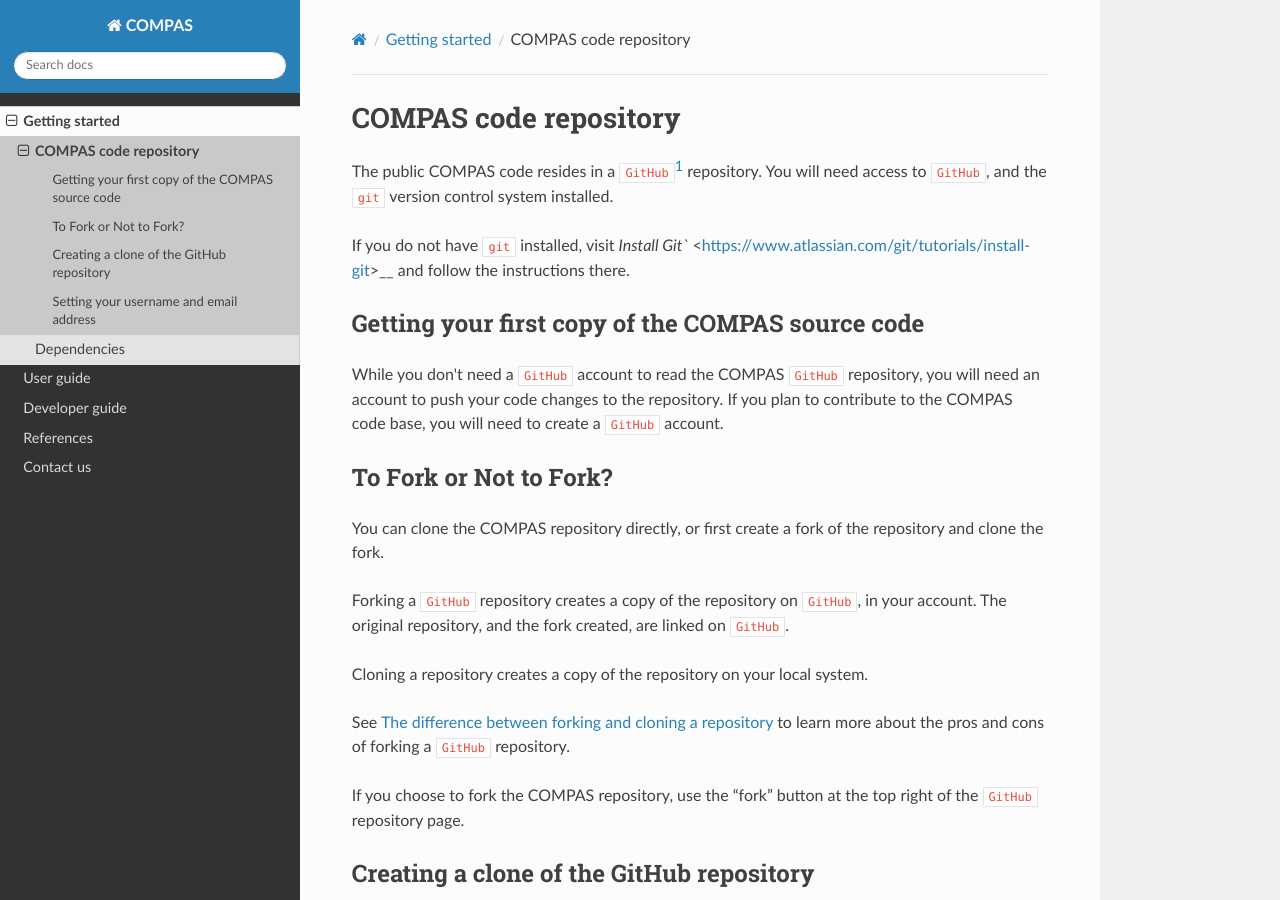
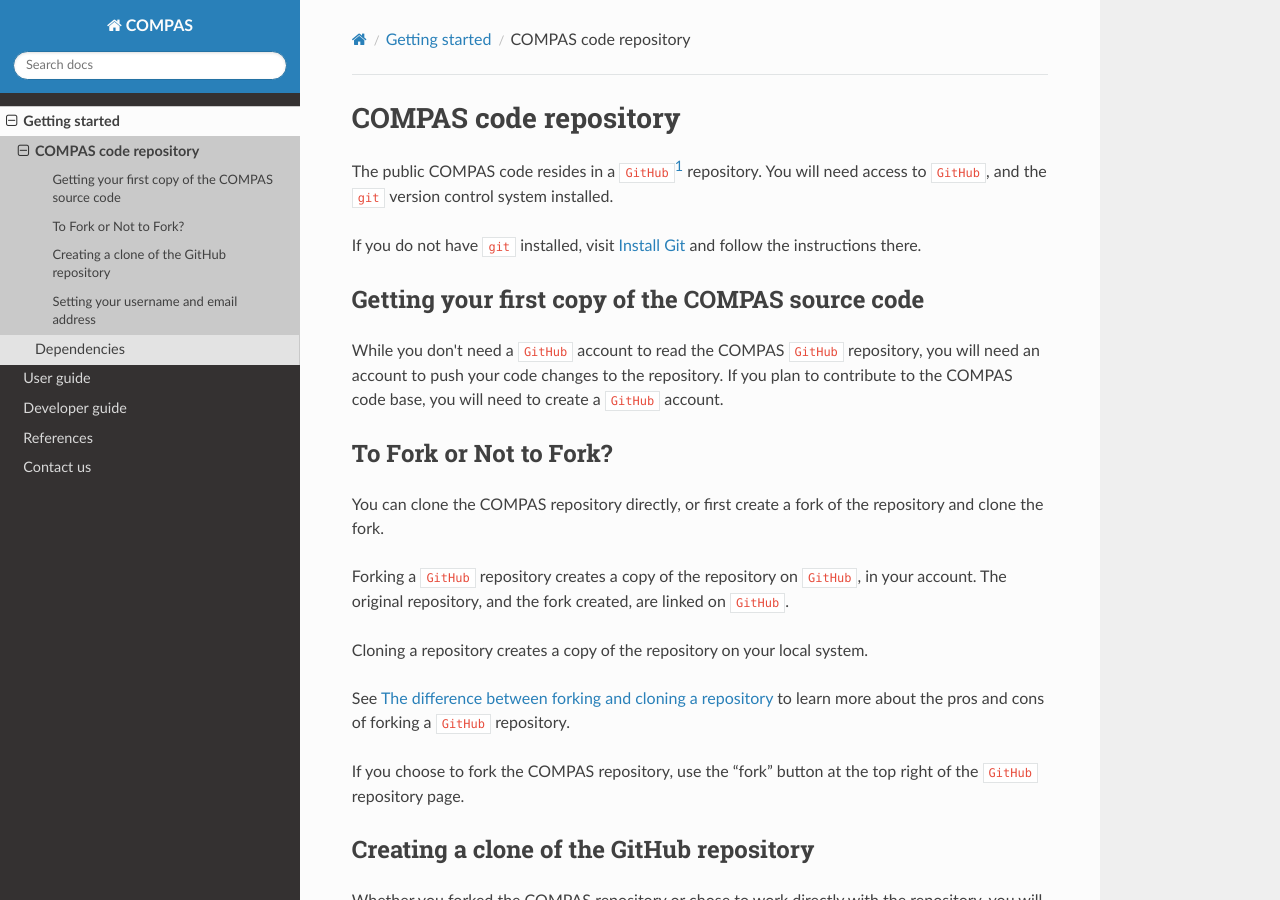
Before and after one commit to jeffriley/COMPAS-docs-test, a Sphinx documentation site: the page built from docs/git-details.rst, in a window 1280 px wide and 900 px high. Built offline with Sphinx 7.4.7 and the Read the Docs theme 2.0.0, drawn with Linux system fonts in a browser that asks for light colours.

Commit message:
Fixed typo in git0details.rst

```diff
--- a/docs/git-details.rst
+++ b/docs/git-details.rst
@@ -4,7 +4,7 @@
 The public COMPAS code resides in a ``GitHub``\ [#f1]_ repository.  You will need access to ``GitHub``, and the ``git`` version
 control system installed.
 
-If you do not have ``git`` installed, visit `Install Git`` <https://www.atlassian.com/git/tutorials/install-git>__ and follow the instructions there.
+If you do not have ``git`` installed, visit `Install Git <https://www.atlassian.com/git/tutorials/install-git>`__ and follow the instructions there.
 
 
 Getting your first copy of the COMPAS source code
```
